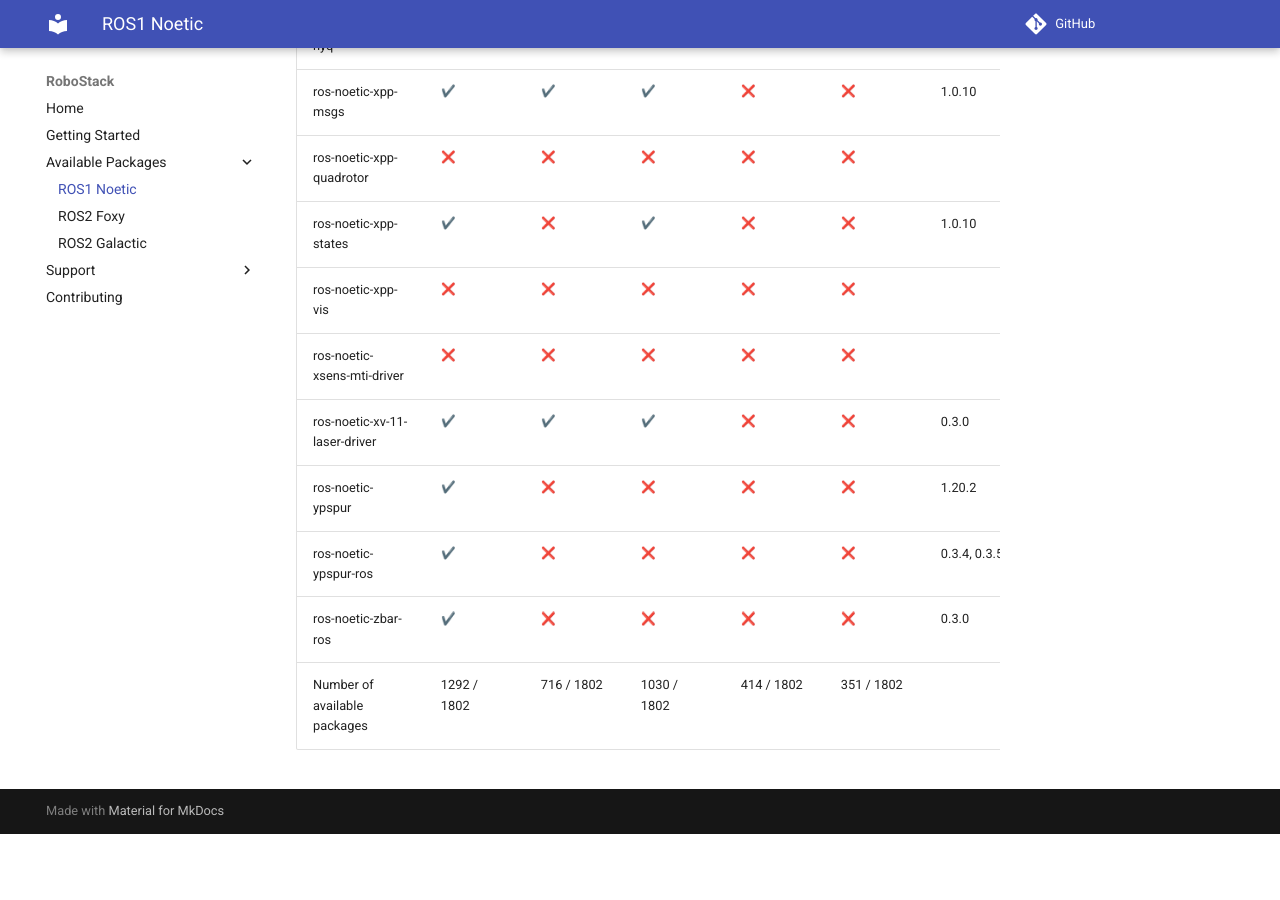
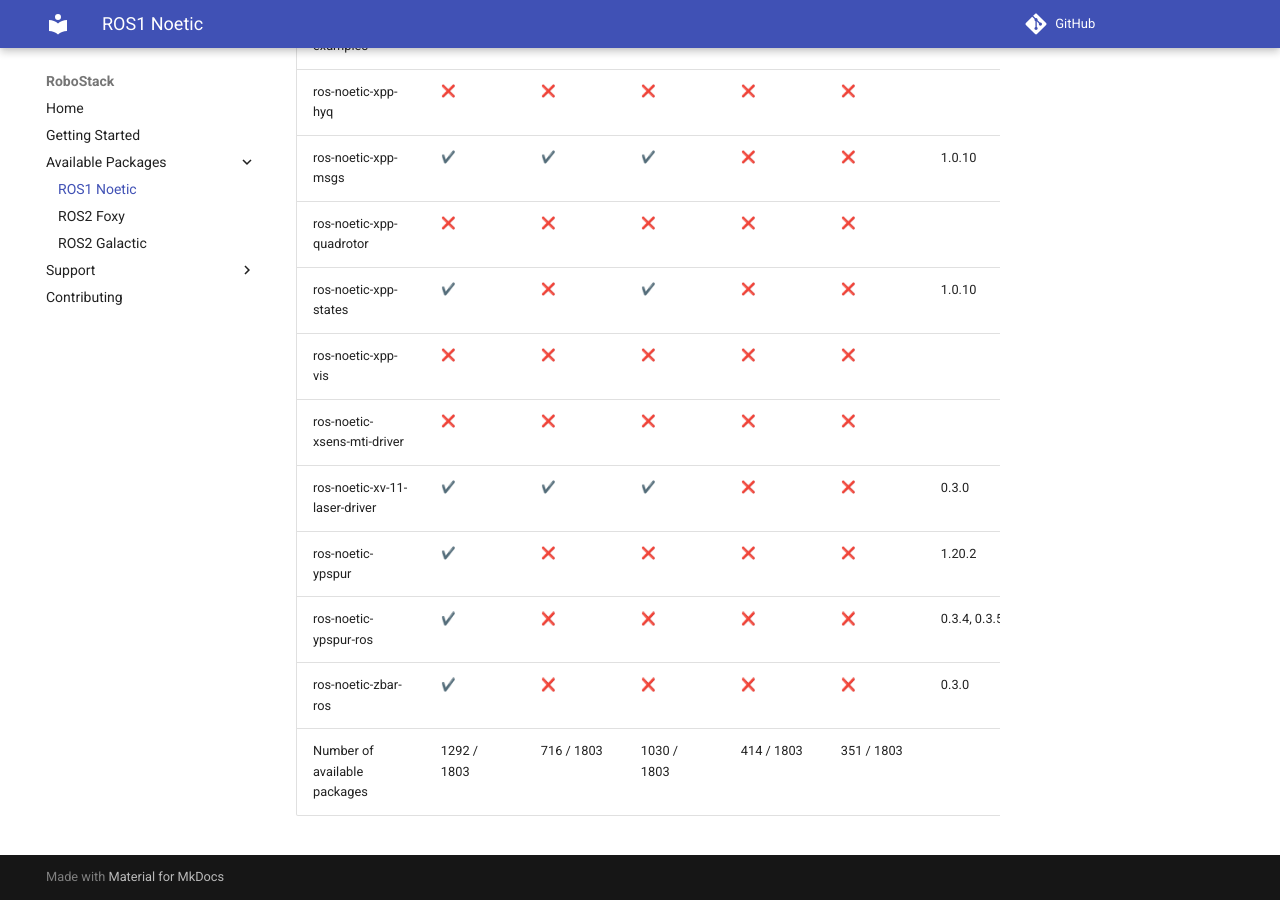
Before and after one commit to RoboStack/robostack.github.io, an MkDocs documentation site: the page built from docs/noetic.md, in a window 1280 px wide and 900 px high, scrolled down 131523 px. Built offline with MkDocs 1.6.1 and Material for MkDocs 9.7.7, drawn with Linux system fonts in a browser that asks for light colours; emoji names are drawn with the system emoji font; comment, search, counter and statistics services are not loaded; before the commit the page ends 132357 px from its top, so only the background shows below that; some of the changed text lies outside the part shown.

Commit message:
Update tables

```diff
--- a/docs/noetic.md
+++ b/docs/noetic.md
@@ -1802,4 +1803,4 @@
 | ros-noetic-ypspur | :heavy_check_mark: { data-sort='1' } | :x: { data-sort='0' } | :x: { data-sort='0' } | :x: { data-sort='0' } | :x: { data-sort='0' } | 1.20.2  |
 | ros-noetic-ypspur-ros | :heavy_check_mark: { data-sort='1' } | :x: { data-sort='0' } | :x: { data-sort='0' } | :x: { data-sort='0' } | :x: { data-sort='0' } | 0.3.4, 0.3.5  |
 | ros-noetic-zbar-ros | :heavy_check_mark: { data-sort='1' } | :x: { data-sort='0' } | :x: { data-sort='0' } | :x: { data-sort='0' } | :x: { data-sort='0' } | 0.3.0  |
-| Number of available packages |  1292 / 1802 | 716 / 1802 | 1030 / 1802 | 414 / 1802 | 351 / 1802 |
+| Number of available packages |  1292 / 1803 | 716 / 1803 | 1030 / 1803 | 414 / 1803 | 351 / 1803 |
```
Also changed, not shown: other parts of docs/noetic.md (+1 -0 lines).
